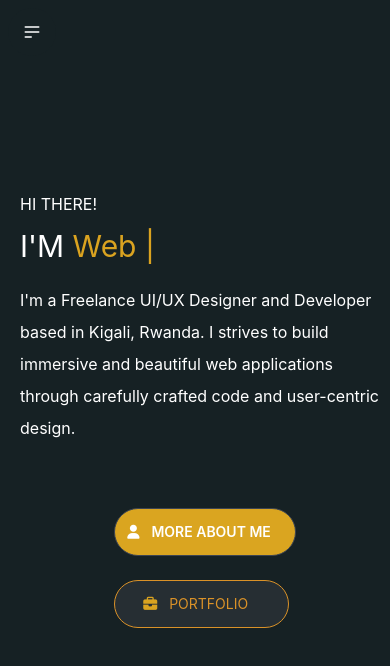
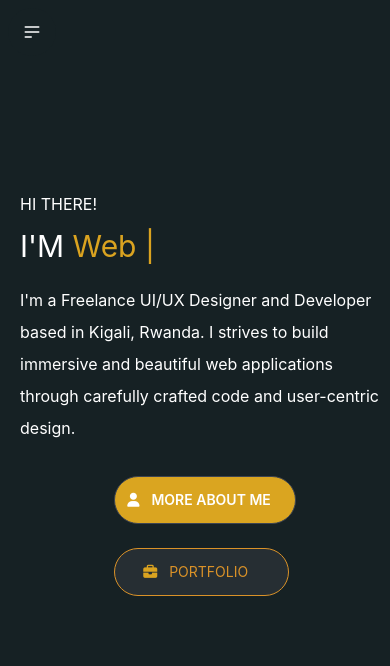
Before and after one commit to BonacePatrick/Portifolio-web, a React (Create React App) app: page / in a window 390 px wide. Shown: the top 666 px of the page. Built offline with nearby package versions, Linux system fonts and the light colour scheme; what tw-elements would draw is missing.

Commit message:
change codes

```diff
--- a/src/components/Home/NavHero.jsx
+++ b/src/components/Home/NavHero.jsx
@@ -50,7 +50,7 @@ const NavHero = () => {
          I strives to build immersive and beautiful web applications
          through carefully crafted code and user-centric design.
         </p>
-        <div className="flex flex-col lg:flex-row mt-16 lg:mt-8 space-y-6 lg:space-y-0 mx-auto lg:mx-0">
+        <div className="flex flex-col lg:flex-row mt-8 lg:mt-8 space-y-6 lg:space-y-0 mx-auto lg:mx-0">
           <div>
           <Link to='/About' className='btn lg:mr-10 rounded-full bg-[#daa520] px-6 lg:px-10' ><i className="fa-solid fa-user text-white -translate-x-3"/>MORE ABOUT ME</Link>
           </div>
```
